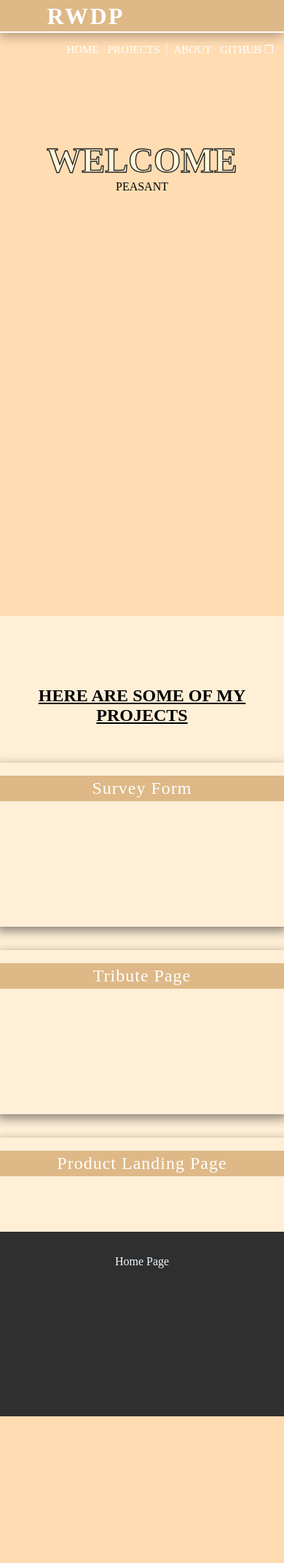
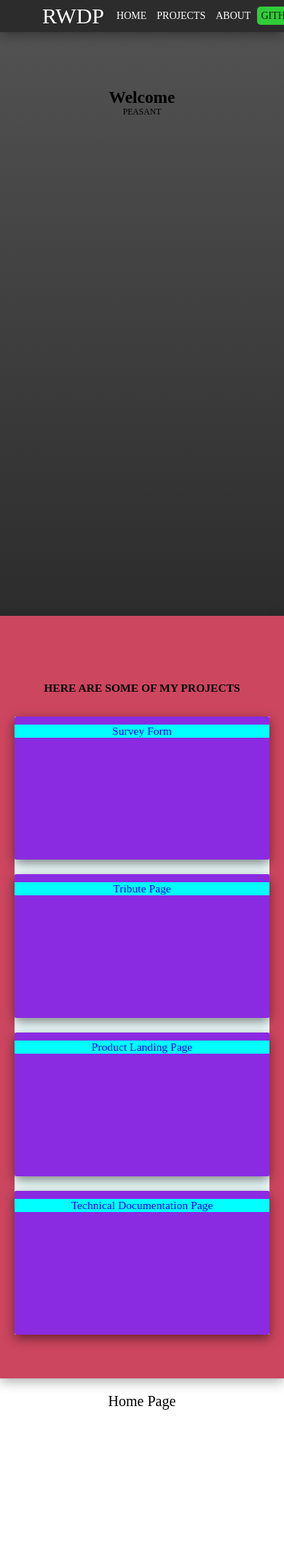
Before and after one commit to mivalov/rwdp, a Flask app: page / in a window 390 px wide. Shown: the whole page at 73% size. Before the commit the page ends 1941 px from the top, so only its background shows below. Run offline with Flask 2, Linux system fonts and the light colour scheme; some libraries are stand-ins or nearby versions.

Commit message:
Rework responsiveness
And improve on various other functionalities

```diff
--- a/rwdp/static/css/index.css
+++ b/rwdp/static/css/index.css
@@ -1,4 +1,4 @@
-.project-section-header {
+/* .project-section-header {
     font-size: clamp(1.5rem, 2vw + 5px, 3vw);
     text-align: center;
     text-decoration: underline;
@@ -34,8 +34,73 @@
     border: 3px solid black;
     box-shadow: 0px 5px 15px var(--nav-hover-text-clr);
 }
-@media (max-width: 60rem) {
+@media screen and (min-width: 120rem) {
+    .project-section {
+        height: auto;
+    }
+}
+@media screen and (max-width: 60rem) {
+    .project-section {
+        height: auto;
+    }
     .project-grid {
         grid-template-columns: repeat(1, minmax(clamp( 400px, 50vw, 550px), 28vw));
     }
 }
+@media screen and (max-height: 45rem) {
+    .project-section {
+        height: auto;
+    }
+} */
+
+
+
+.project-section-header {
+    padding: 1rem;
+    margin: 0 auto;
+    width: fit-content;
+    font-size: min(4vw, 4rem);
+    text-align: center;
+    text-transform: uppercase;
+    border-bottom: 0.2rem solid var(--main-clr);
+    background-color: transparent;
+}
+.project-grid {
+    margin: 0 auto;
+    margin-top: min(5vw, 5rem);
+    display: grid;
+    grid-template-columns: repeat(2, minmax(20rem, 50rem));
+    grid-gap: 2rem;
+    text-align: center;
+    justify-content: center;
+    background-color: azure;
+}
+.project-tile {
+    /* outline: none; */
+    border-radius: 0.2rem;
+    aspect-ratio: 16/9;
+    box-shadow: 0px 5px 15px rgba(0, 0, 0, 0.5);
+    background-color:blueviolet
+}
+.project-title {
+    font-size: min(4vw, 2rem);
+    background-color: aqua;
+}
+@media screen and (max-height: min(35rem)) {
+    html {
+        scroll-snap-type: y proximity;
+    }
+}
+@media screen and (max-width: 80rem) {
+    html {
+        scroll-snap-type: y proximity;
+    }
+}
+@media screen and (max-width: 40rem) {
+    html {
+        scroll-snap-type: y mandatory;
+    }
+    .project-grid {
+    grid-template-columns: repeat(1, minmax(20rem, 42rem));
+    }
+}
--- a/rwdp/static/css/nav.css
+++ b/rwdp/static/css/nav.css
@@ -1,34 +1,8 @@
-:root {
-    /* MAIN COLORS */
+/* :root {
     --nav-text-clr: white;
     --nav-hover-clr: rgba(255, 240, 220, 0.65);
     --nav-hover-text-clr: rgba(0, 0, 0, 0.850);
     --nav-click-clr: rgba(255, 240, 220, 0.85);
-}
-.skip-nav {
-    transition: 0.5s;
-    font-family: Arial;
-    position: fixed;
-    z-index: 99;
-    padding: 0.5rem;
-    top: 4rem;
-    left: 0.5rem;
-    font-size: clamp(0.6rem, 2vw, 1rem);
-    letter-spacing: 0.5px;
-    font-weight: bold;
-    text-transform: uppercase;
-    color: transparent;
-    border: 2px solid transparent;
-    border-radius: 0.5rem;
-    transform: translateX(-120%);
-}
-.skip-nav:focus {
-    outline: none;
-    transition: 0.5s;
-    color: var(--nav-hover-text-clr);
-    border: 2px solid black;
-    background-color: white;
-    transform: translateX(0);
 }
 .nav {
     display: flex;
@@ -36,7 +10,7 @@
     position: fixed;
     top: 0;
     left: 0;
-    height: 45px;
+    height: 46px;
     width: 100%;
     padding: 0px 10px;
     line-height: 45px;
@@ -76,11 +50,10 @@
     color: var(--selected-clr);
 }
 .nav-list a {
-    transition: 0.3s;
     outline: none;
     color: var(--nav-text-clr);
     padding: 4px 10px;
-    font-size: clamp(15px, 2vw, 20px);
+    font-size: 20px;
     border-radius: 5px;
     text-transform: uppercase;
 }
@@ -97,17 +70,113 @@
     color: var(--nav-text-clr);
     content: ' | ';
     position: relative;
-    top: -2px;
+    top: -3px;
 }
 .return-to-index + li:before {
     color: var(--nav-text-clr);
     content: ' | ';
     position: relative;
-    top: -2px;
+    top: -3px;
 }
 @media (max-width: 50rem) {
+    .skip-nav {
+        font-size: 0.6rem;
+    }
     .nav-list a {
-        transition: 0.3s;
-        padding: 6px 4px;
+        font-size: 12px;
+        padding: 6px 6px;
+    }
+} */
+
+
+:root {
+    --nav-primary-clr: #2c2c2c;
+    --nav-accent-clr: #31CC39;
+    --nav-text-clr: white;
+    --nav-hover-clr: white;
+    --nav-hover-text-clr: rgba(0, 0, 0, 0.850);
+    --nav-click-clr: rgba(255, 240, 220, 0.85);
+}
+.skip-nav {
+    font-family: Arial;
+    position: fixed;
+    z-index: 99;
+    padding: 0.5rem;
+    top: 6rem;
+    left: 0.5rem;
+    font-size: 1rem;
+    letter-spacing: 0.5px;
+    font-weight: bold;
+    text-transform: uppercase;
+    border: 2px solid transparent;
+    border-radius: 0.5rem;
+    transform: translateX(-200%);
+}
+.skip-nav:focus {
+    outline: none;
+    transition: 0.5s;
+    color: var(--nav-hover-text-clr);
+    border: 2px solid black;
+    background-color: white;
+    transform: translateX(0);
+}
+.nav {
+    display: flex;
+    position: fixed;
+    top: 0;
+    width: 100%;
+    height: 4.4rem;
+    text-transform: uppercase;
+    background-color: var(--nav-primary-clr);
+    /* border-bottom: 0.2rem solid whitesmoke; */
+    box-shadow: 0 5px 15px rgba(0, 0, 0, 0.3);
+}
+.nav-list {
+    margin-right: 0.6rem;
+    display: inherit;
+    align-items: center;
+    width: 100%;
+}
+.nav-list li .active {
+    color: var(--nav-accent-clr);
+}
+.nav-item {
+    list-style: none;
+    margin: 0 0.5rem;
+}
+.nav-item a {
+    color: var(--nav-text-clr);
+    font-size: 2rem;
+    padding: 0.3rem 1rem;
+    border-radius: 0.5rem;
+}
+.nav-item:not(.nav-logo) :is(a:hover, a:focus) {
+    color: var(--nav-accent-clr);
+    background-color: var(--nav-hover-clr);
+}
+.nav-logo {
+    margin-left: 4.8rem;
+    margin-right: auto;
+}
+.nav-logo a {
+    font-size: 3rem;
+}
+.nav-logo :is( a:hover, a:focus) {
+    color: var(--nav-accent-clr);
+}
+#profile-link {
+    color: var(--nav-hover-text-clr);
+    background-color: var(--nav-accent-clr);
+}
+#profile-link:hover, #profile-link:focus {
+    color: var(--nav-text-clr);
+}
+@media screen and (max-width: 40rem) {
+    .nav-item:not(.nav-logo) {
+        margin: 0 0.2rem;
+    }
+    .nav-item:not(.nav-logo) a {
+        font-size: 1.4rem;
+        padding: 0.5rem 0.5rem;
     }
 }
--- a/rwdp/static/css/style.css
+++ b/rwdp/static/css/style.css
@@ -1,5 +1,4 @@
-:root {
-    /* MAIN COLORS */
+/* :root {
     --main-clr: burlywood;
     --selected-clr: rgba(0, 0, 0, 0.850);
 }
@@ -11,9 +10,8 @@
     scroll-behavior: smooth;
     scroll-snap-type: y mandatory;
 }
-/* ================================================================= */
+
 .welcome-section-header {
-    transition: 0.3s;
     color:cornsilk;
     margin-inline: auto;
     font-size: clamp(3rem, 4vw + 1rem, 6rem);
@@ -35,17 +33,14 @@
 .welcome-section p {
     font-size: clamp(1rem, 1vw + 5px, 2vw);
 }
-/* ================================================================= */
+
 .project-section {
     padding: 6rem 2rem 4rem;
     height: 100vh;
-    overflow-x: hidden;
-    overflow-y: auto;
     scroll-snap-align: start;
     background-color: rgba(255, 235, 205, 0.800);
 }
 
-/* ================================================================= */
 .footer {
     color: aliceblue;
     padding-top: 2rem;
@@ -55,3 +50,63 @@
     scroll-snap-align: end;
     background-color: #000000d0;
 }
+@media screen and (max-width: 60rem) {
+    .project-section {
+        height: auto;
+    }
+}
+@media screen and (max-height: 45rem) {
+    .project-section {
+        height: auto;
+    }
+} */
+
+
+
+:root {
+    --primary-clr: #4AD951;
+    --accent-clr: #CC465F;
+}
+* {
+    margin: 0;
+    padding: 0;
+    text-decoration: none;
+    box-sizing: border-box;
+    scroll-behavior: smooth;
+}
+html {
+    font-size: 10px;
+    scroll-snap-type: y mandatory;
+}
+.welcome-section-header {
+    font-size: min(6vw, 8rem);
+}
+.welcome-section p {
+    font-size: min(3vw, 2rem);
+}
+.welcome-section {
+    height: 100vh;
+    padding: 12rem 2rem;
+    text-align: center;
+    scroll-snap-align: start;
+    /* background: rgb(255,72,72);
+    background: linear-gradient(155deg, rgba(255,72,72,1) 0%, rgba(255,198,72,1) 50%, rgba(207,76,197,1) 100%); */
+    /* background: rgb(255,191,0);
+    background: linear-gradient(0deg, rgba(255,191,0,1) 0%, rgba(211,107,75,1) 40%, rgba(255,255,255,1) 100%); */
+    background: rgb(44,44,44);
+    background: linear-gradient(0deg, rgba(44,44,44,1) 0%, rgba(84,84,84,1) 100%);
+}
+.project-section {
+    min-height: 100vh;
+    padding: 8rem 2rem 6rem;
+    scroll-snap-align: start;
+    background-color: var(--accent-clr);
+    box-shadow: 0 5px 15px rgba(0, 0, 0, 0.3);
+}
+#footer {
+    height: 30vh;
+    padding: 2rem 5rem 5rem;
+    font-size: 2rem;
+    scroll-snap-align: end;
+    text-align: center;
+}
--- a/rwdp/templates/index.html
+++ b/rwdp/templates/index.html
@@ -17,7 +17,7 @@ Home Page
 
   <section id="projects" class="project-section">
     <h2 class="project-section-header">
-      HERE ARE SOME OF MY PROJECTS
+      Here are some of my projects
     </h2>
 
     <div class="project-grid">
--- a/rwdp/templates/pages/base/main-base.html
+++ b/rwdp/templates/pages/base/main-base.html
@@ -18,49 +18,51 @@
   </head>
 
 <body>
-  <header>
+  <header id="header">
     <a class="skip-nav" href="#projects"> skip navigation</a>
 
     {% block nav %}
     <nav id="navbar" class="nav">
-      <label class="logo">
-        <a href="{{ url_for('index') }}">rwdp</a>
-      </label>
-
       <ul class="nav-list">
+        <li class="nav-item nav-logo">
+          <a href="{{ url_for('index') }}">
+            rwdp</a>
+        </li>
         {% block nav_extra_buttons %}
-        <li class="nav-home">
+        <li class="nav-item nav-home">
           <a href="#welcome-section">
             Home</a>
         </li>
-        <li class="nav-projects">
+        <li class="nav-item nav-projects">
           <a href="#projects">
             Projects</a>
         </li>
         {% endblock %}
-        <li class="nav-about">
+        <li class="nav-item nav-about">
           <a href="{{ url_for('about') }}"
-             {% block ABOUT %}{% endblock %}>
+            {% block ABOUT %}{% endblock %}>
             About</a>
         </li>
-        <li class="nav-github">
+        <li class="nav-item nav-github">
           <a id="profile-link"
-             href="https://github.com/mivalov/rwdp"
-             target="_blank">
-            Github &#x2750;</a>
+            href="https://github.com/mivalov/rwdp"
+            target="_blank">
+            Github</a>
         </li>
       </ul>
     </nav>
     {% endblock %}
-
     {% block header %}{% endblock %}
   </header>
+
+  <main id="main">
   {% block body %}{% endblock %}
+  </main>
+
+  <footer id="footer">
+    {% block footer %}{% endblock %}
+  </footer>
 </body>
-
-<footer class="footer">
-  {% block footer %}{% endblock %}
-</footer>
 
 <script src="https://cdn.freecodecamp.org/testable-projects-fcc/v1/bundle.js"></script>
 </html>
--- a/rwdp/templates/pages/base/nav-home-btn-base.html
+++ b/rwdp/templates/pages/base/nav-home-btn-base.html
@@ -1,3 +1,3 @@
-<li class="return-to-index">
-  <a href="{{ url_for('index') }}">&#x21e6; home</a>
+<li class="nav-item return-to-index">
+  <a href="{{ url_for('index') }}">home</a>
 </li>
```
